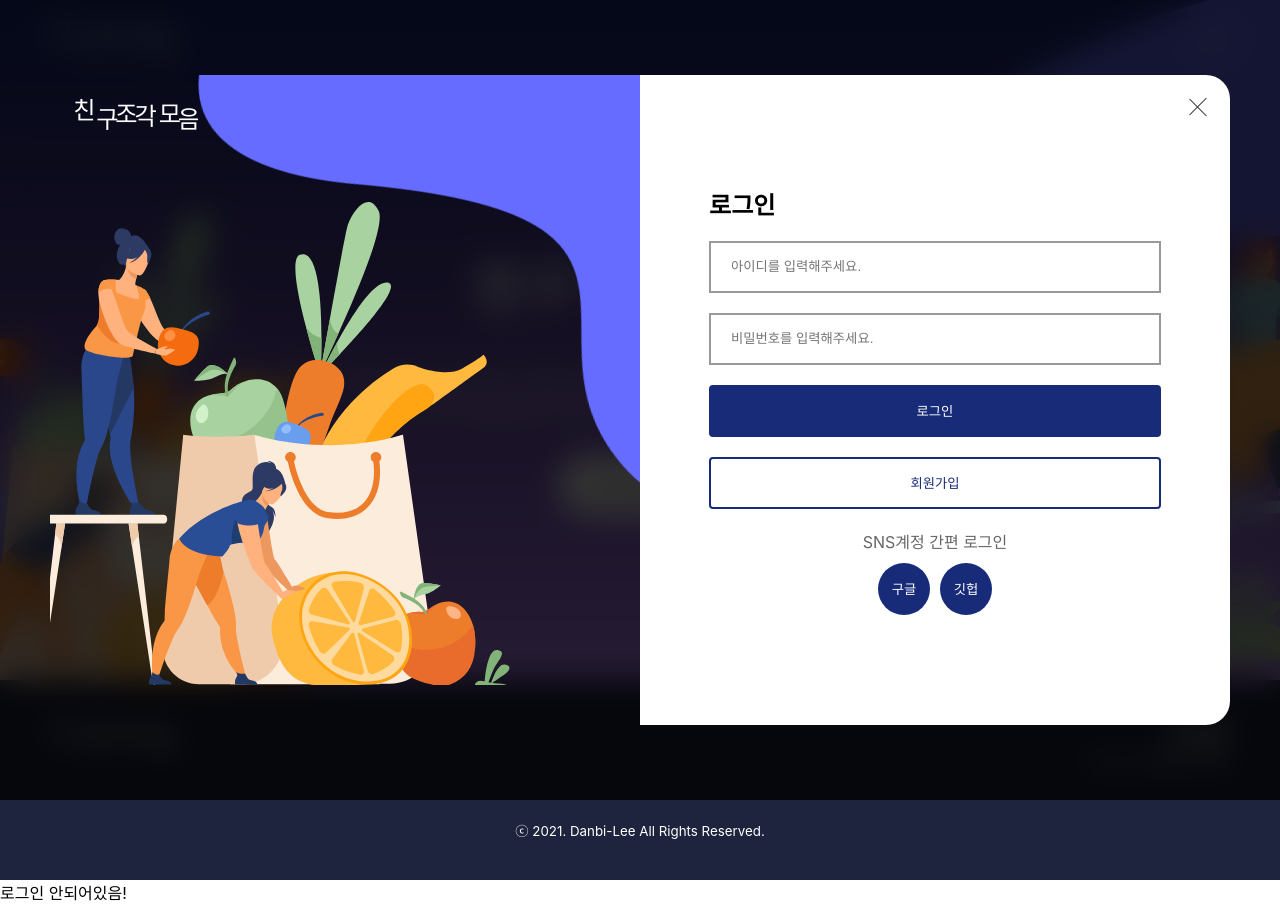
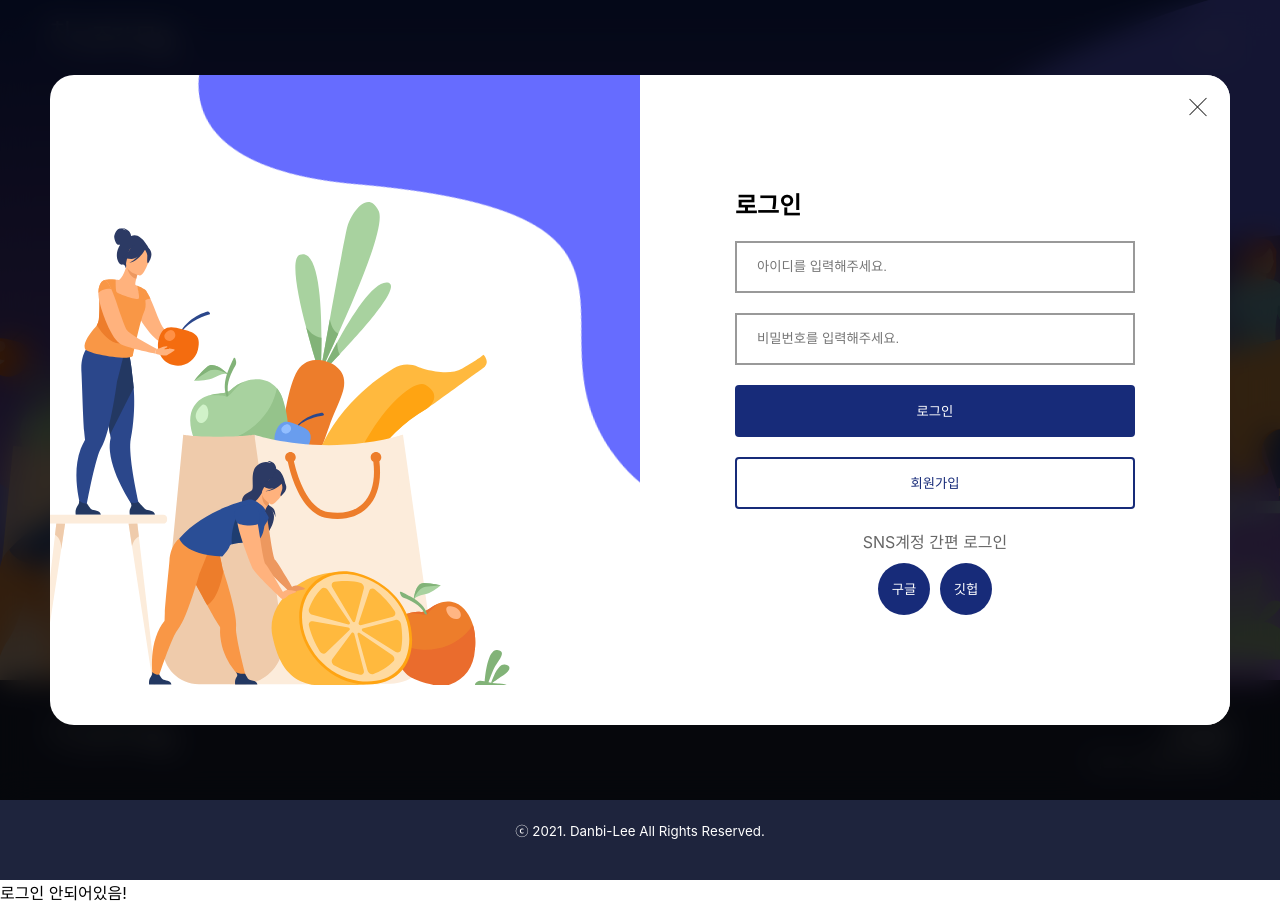
Before and after one commit to DanBi-Lee/defrag-friends, a React (Create React App) app: page / in a window 1280 px wide. Both pictures are taken after a click on the button "로그인". Built offline with nearby package versions, Linux system fonts and the light colour scheme; no server answers.

Commit message:
[#6] 회원가입 기능 추가
- 로그인 / 회원가입 모달 공통 사용
- 회원가입 UI 만들기
- 회원가입 기능 추가

유효성 확인하는 UI는 만들었으나, 검사 기능 만들지 않음. 추가 작업 필요

Resolves #6

```diff
--- a/src/App.jsx
+++ b/src/App.jsx
@@ -1,6 +1,6 @@
 import { Route, Switch } from 'react-router-dom';
 import './App.css';
-import LoginContainer from './containsers/LoginContainer';
+import ModalContainer from './containsers/ModalContainer';
 import './css/reset.module.css';
 import './css/common.module.css';
 import List from './pages/List';
@@ -8,6 +8,7 @@ import Main from './pages/Main';
 import Friend from './pages/Friend';
 import { useState } from 'react';
 import AuthService from './service/auth_service';
+import MemberModalBox from './components/MemberModalBox';
 
 function App() {
   const authservice = new AuthService();
@@ -40,7 +41,7 @@ function App() {
       <div>
         {user? '로그인 되어있다!' : '로그인 안되어있음!'}
       </div>
-      { loginModal && <LoginContainer setLoginModal={setLoginModal} authservice={authservice} /> }
+      { loginModal && <ModalContainer setLoginModal={setLoginModal} authservice={authservice} /> }
     </>
   );
 }
--- /dev/null
+++ b/src/components/Join.jsx
@@ -0,0 +1,25 @@
+import React from 'react';
+
+function Join ({styles, email, password, snsLogin, emailJoin}) {
+  return (
+    <div className={`${styles.memberBox} ${styles.join}`}>
+        <form>
+            <h1>회원가입</h1>
+            <label htmlFor="userEmail" className="hidden">이메일</label>
+            <input type="text" placeholder="이메일을 입력해주세요." id="userEmail" ref={email} />
+            <label htmlFor="userPassword" className="hidden">비밀번호</label>
+            <input type="password" id="userPassword" placeholder="비밀번호를 입력해주세요." ref={password} />
+            <label htmlFor="confirmUserPassword" className="hidden">비밀번호 확인</label>
+            <input type="password" id="confirmUserPassword" placeholder="비밀번호를 다시 입력해주세요." ref={password} />
+            <button className={styles.btnJoin} onClick={emailJoin}>회원가입</button>
+            <div className={styles.snsBox}>
+                <p>SNS계정 간편 회원가입</p>
+                <button data-sns="Google" onClick={snsLogin}>구글</button>
+                <button data-sns="Github" onClick={snsLogin}>깃헙</button>
+            </div>
+        </form>
+    </div>
+  );
+}
+
+export default Join;
--- a/src/components/Login.jsx
+++ b/src/components/Login.jsx
@@ -1,61 +1,26 @@
-import React, { useRef } from 'react';
-import LoginStyles from './Login.module.css';
-import logo from '../images/logo.svg';
-import people from '../images/illust/people2.svg';
-import shape from '../images/illust/vectorImage2.png';
+import React from 'react';
 
-function Login ({authservice, closeModal, history}) {
-    const email = useRef();
-    const password = useRef();
-
-    const snsLogin = async (event) => {
+function Login ({styles, email, password, emailLogin, snsLogin, setJoin}) {
+    const onChangeJoin = event => {
         event.preventDefault();
-        const sns = event.target.dataset.sns;
-        const data = await authservice.loginWidthSNS(sns);
-        console.log(`로그인 완료! ${data}`);
-        closeModal();
-        history.push('/list');
-    }
-    const emailLogin = async (event) => {
-        event.preventDefault();
-        const data = await authservice.loginWidthEmail(email.current.value, password.current.value);
-        console.log(`로그인 완료! ${data}`);
-        closeModal();
-        history.push('/list');
-    }
-
-    const handleBackground = (event) => {
-        if(!event.target.dataset.background){
-            return;
-        }
-        closeModal();
+        setJoin(()=>true);
     }
 
   return (
-      <div className={LoginStyles.background} onClick={handleBackground} data-background="background">
-          <section className={LoginStyles.modal}>
-              <div className={LoginStyles.img}>
-                  <img className={LoginStyles.logo} src={logo} alt="logo" />
-                  <img className={LoginStyles.shape} src={shape} alt=""/>
-                  <img className={LoginStyles.people} src={people} alt="" />
-              </div>
-              <div className={LoginStyles.login}>
-                  <form action="">
+    <div className={styles.memberBox}>
+        <form>
             <h1>로그인</h1>
             <input type="text" placeholder="아이디를 입력해주세요." ref={email} />
             <input type="password" name="" id="" placeholder="비밀번호를 입력해주세요." ref={password} />
             <button onClick={emailLogin}>로그인</button>
-                      <button className={LoginStyles.btnJoin}>회원가입</button>
-                      <div className={LoginStyles.snsBox}>
+            <button className={styles.btnJoin} onClick={onChangeJoin}>회원가입</button>
+            <div className={styles.snsBox}>
                 <p>SNS계정 간편 로그인</p>
                 <button data-sns="Google" onClick={snsLogin}>구글</button>
                 <button data-sns="Github" onClick={snsLogin}>깃헙</button>
             </div>
         </form>
     </div>
-              <button className={LoginStyles.btnClose} onClick={closeModal}><span className="hidden">닫기</span></button>
-          </section>
-      </div>
   );
 }
 
--- /dev/null
+++ b/src/components/MemberModalBox.jsx
@@ -0,0 +1,68 @@
+import React, { useRef, useState } from 'react';
+import MemberModalStyles from './MemberModalBox.module.css';
+import logo from '../images/logo.svg';
+import people from '../images/illust/people2.svg';
+import shape from '../images/illust/vectorImage2.png';
+import Login from './Login';
+import Join from './Join';
+
+function MemberModalBox ({authservice, closeModal, history}) {
+    const email = useRef();
+    const password = useRef();
+    const [isJoin, setJoin] = useState(false);
+
+    const snsLogin = async (event) => {
+        event.preventDefault();
+        const sns = event.target.dataset.sns;
+        const data = await authservice.loginWidthSNS(sns);
+        console.log(`로그인 완료! ${data}`);
+        closeModal();
+        history.push('/list');
+    }
+
+    const emailLogin = async (event) => {
+        event.preventDefault();
+        const data = await authservice.loginWidthEmail(email.current.value, password.current.value);
+        console.log(`로그인 완료! ${data}`);
+        closeModal();
+        history.push('/list');
+    }
+
+    const emailJoin = async (event) => {
+        event.preventDefault();
+        try{
+            await authservice.joinWithEmail(email.current.value, password.current.value);
+            closeModal();
+            history.push('/list');
+        }catch(error){
+            alert(error.message);
+        }
+    }
+
+    const handleBackground = (event) => {
+        if(!event.target.dataset.background){
+            return;
+        }
+        closeModal();
+    }
+
+  return (
+      <div className={MemberModalStyles.background} onClick={handleBackground} data-background="background">
+          <section className={MemberModalStyles.modal}>
+              <div className={MemberModalStyles.img}>
+                  <img className={MemberModalStyles.logo} src={logo} alt="logo" />
+                  <img className={MemberModalStyles.shape} src={shape} alt=""/>
+                  <img className={MemberModalStyles.people} src={people} alt="" />
+              </div>
+              {
+                isJoin ?
+                    <Join styles={MemberModalStyles} email={email} password={password} emailLogin={emailLogin} snsLogin={snsLogin} emailJoin={emailJoin} /> :
+                    <Login styles={MemberModalStyles} email={email} password={password} emailLogin={emailLogin} snsLogin={snsLogin} setJoin={setJoin} />
+              }
+              <button className={MemberModalStyles.btnClose} onClick={closeModal}><span className="hidden">닫기</span></button>
+          </section>
+      </div>
+  );
+}
+
+export default MemberModalBox;
--- a/src/components/Login.module.css
+++ b/src/components/MemberModalBox.module.css
@@ -23,10 +23,12 @@
   width: 1180px;
   height: 650px;
   margin: auto;
+  background-color: #fff;
+  border-radius: 24px;
 }
 
 .img,
-.login {
+.memberBox {
   width: 50%;
 }
 
@@ -60,7 +62,7 @@
   left: -40px;
 }
 
-.login {
+.memberBox {
   display: flex;
   flex-direction: column;
   align-items: center;
@@ -69,58 +71,59 @@
   border-radius: 0px 24px 24px 0px;
 }
 
-.login h1 {
+.memberBox h1 {
   margin-bottom: 20px;
 }
 
-.login > form {
+.memberBox > form {
   min-width: 300px;
+  max-width: 400px;
 }
 
-.login input[type="text"],
-.login input[type="password"],
-.login button {
+.memberBox input[type="text"],
+.memberBox input[type="password"],
+.memberBox button {
   width: 100%;
   height: 52px;
   margin-bottom: 20px;
   box-sizing: border-box;
 }
 
-.login input[type="text"],
-.login input[type="password"] {
+.memberBox input[type="text"],
+.memberBox input[type="password"] {
   border: 2px solid #999;
   text-indent: 20px;
 }
 
-.login button {
+.memberBox button {
   background-color: #172b79;
   color: #fff;
   border-radius: 4px;
 }
 
-.login .btnJoin {
+.memberBox .btnJoin {
   background-color: #fff;
   color: #172b79;
   border: 2px solid;
 }
 
-.login .snsBox {
+.memberBox .snsBox {
   text-align: center;
 }
 
-.login .snsBox > button {
+.memberBox .snsBox > button {
   width: 52px;
   height: 52px;
   border-radius: 50%;
   margin-bottom: 0px;
 }
 
-.login .snsBox > p {
+.memberBox .snsBox > p {
   margin-bottom: 10px;
   color: #666;
 }
 
-.login .snsBox > button + button {
+.memberBox .snsBox > button + button {
   margin-left: 10px;
 }
 
@@ -149,3 +152,16 @@
   background-color: #222;
   transform: rotate(-45deg);
 }
+
+@keyframes fadeIn {
+  from {
+    opacity: 0;
+  }
+  to {
+    opacity: 1;
+  }
+}
+
+.join {
+  animation: fadeIn 300ms ease-in-out 1 alternate;
+}
--- a/src/containsers/LoginContainer.jsx
+++ /dev/null
@@ -1,16 +0,0 @@
-import React from 'react';
-import { useHistory } from 'react-router-dom';
-import Login from '../components/Login';
-
-function LoginContainer ({setLoginModal, authservice}) {
-  const history = useHistory();
-  const closeModal = () => {
-    setLoginModal(()=>false);
-  }
-
-  return (
-      <Login authservice={authservice} closeModal={closeModal} history={history} />
-  );
-}
-
-export default LoginContainer;
--- /dev/null
+++ b/src/containsers/ModalContainer.jsx
@@ -0,0 +1,16 @@
+import React from 'react';
+import { useHistory } from 'react-router-dom';
+import MemberModalBox from '../components/MemberModalBox';
+
+function ModalContainer ({setLoginModal, authservice}) {
+  const history = useHistory();
+  const closeModal = () => {
+    setLoginModal(()=>false);
+  }
+
+  return (
+      <MemberModalBox authservice={authservice} closeModal={closeModal} history={history} />
+  );
+}
+
+export default ModalContainer;
--- a/src/service/auth_service.js
+++ b/src/service/auth_service.js
@@ -12,7 +12,7 @@ class AuthService {
     return firebaseApp.auth().signInWithPopup(authProvider);
   }
 
-  joinWidthEmail(email, password) {
+  joinWithEmail(email, password) {
     return firebaseApp.auth().createUserWithEmailAndPassword(email, password);
   }
 
```
Lines whose indentation alone changed are shown as unchanged.
